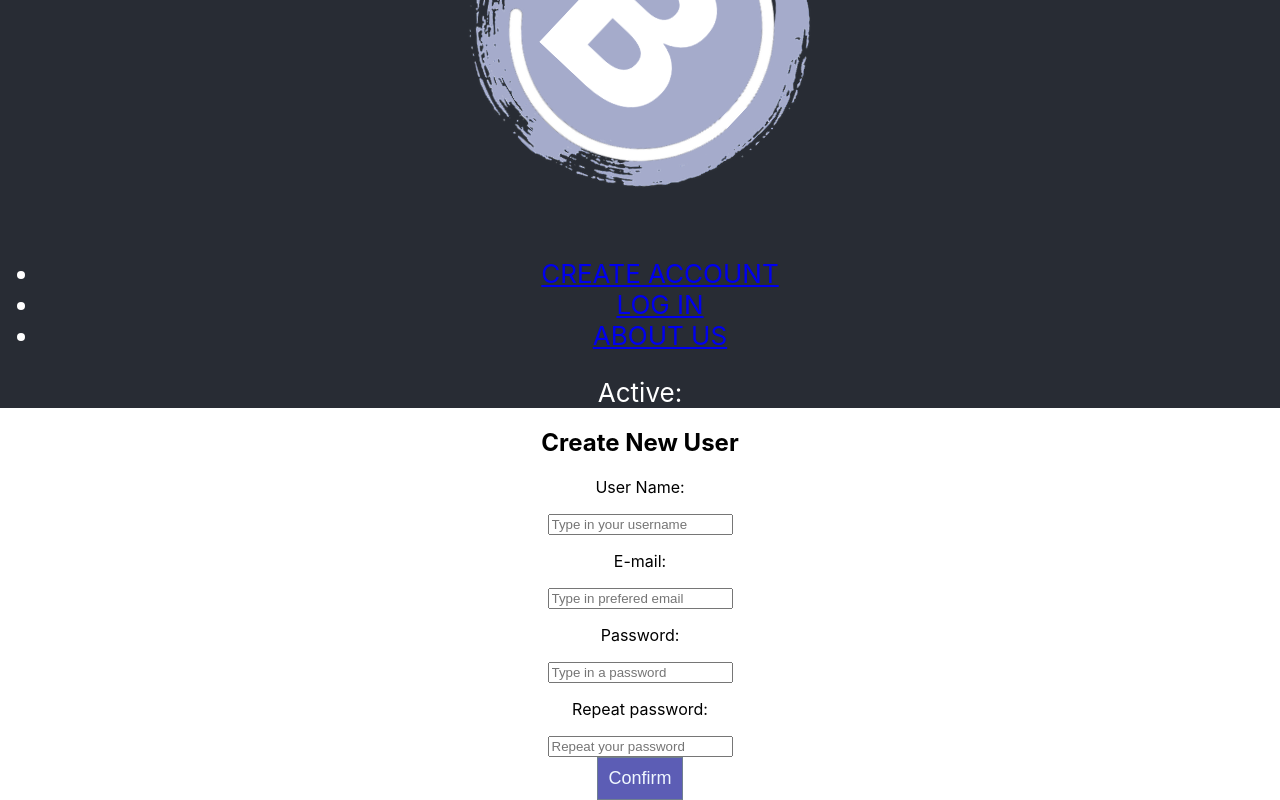
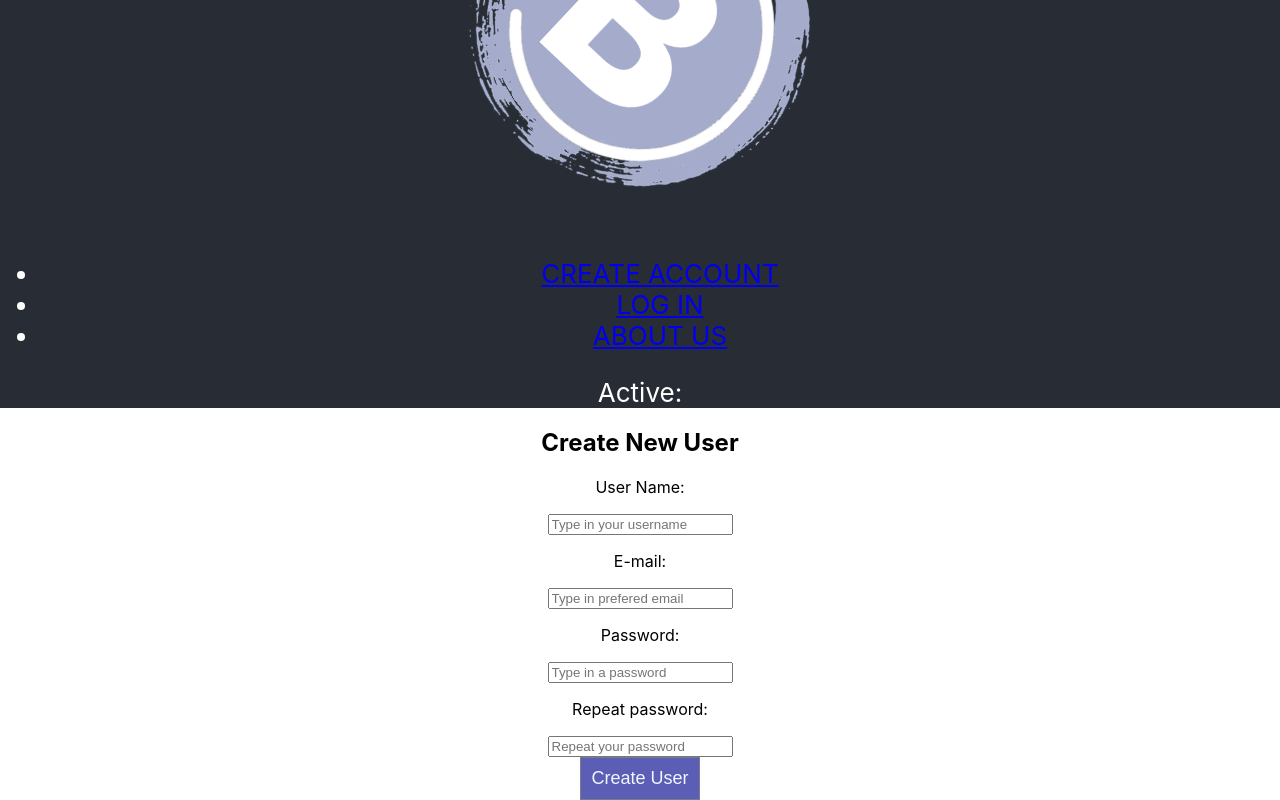
Before and after one commit to HA-ANgit/step-the-beat, a React (Create React App) app: page /CreateUser in a window 1280 px wide. Shown: the part 528-1328 px from the top of the page. Built offline with nearby package versions, Linux system fonts and the light colour scheme.

Commit message:
Update on New User Form

```diff
--- a/src/pages/CreateUserPage.jsx
+++ b/src/pages/CreateUserPage.jsx
@@ -6,6 +6,29 @@ const CreateUserPage = () => {
     const [uname, setUname] = useState('')
     const [email, setEmail] = useState('')
     const [password, setPassword] = useState('')
+
+    const createUser = (newUser) => {   //Denna metod retunerar vårt objekt
+        console.log(newUser);
+    }
+
+    const onSubmit = (e) => {   //Denna hanterar vår onSubmit och validerar samt kallar på vår createUser
+        e.preventDefault()
+        if (!uname) {
+            alert ('please add username')
+            return
+        } else if (!email) {
+            alert ('please add email')
+            return
+        } else if (!password) {
+            alert ('please add password')
+            return
+        }
+        createUser ({ uname, email, password})
+        //Efter "create user"-metoden, setState / reset av form
+        setUname('')
+        setEmail('')
+        setPassword('')
+    }
 
     return (
         <div>
@@ -17,7 +40,7 @@ const CreateUserPage = () => {
                     <h2 className={"createuser"}>Create New User</h2>
                 </div>
                 <div className="form-box">
-                    <form>
+                    <form onSubmit={onSubmit}>
                         <label htmlFor="username" className="uname">
                             <p>User Name:</p>
                             <input id="uname" value={uname} onChange={(e) => setUname(e.target.value)} type="text" placeholder="Type in your username" className={"input"}/>
@@ -34,10 +57,10 @@ const CreateUserPage = () => {
                             <p>Repeat password:</p>
                             <input id="password" type="password" placeholder="Repeat your password" className={"input"}/>
                         </label>
+                        <div>
+                            <button type="submit">Create User</button>
+                        </div>
                     </form>
-                </div>
-                <div>
-                    <button href="#">Confirm</button>
                 </div>
             </section>
         </div>
--- a/src/pages/LogInPage.jsx
+++ b/src/pages/LogInPage.jsx
@@ -11,18 +11,18 @@ const LogIn = () => {
             <div className="container">
 
                 <div className="text-block">
-                    <h2 className = "login-text">Logga in</h2>
+                    <h2 className = "login-text">Log in</h2>
                     <input text="Email" placeholder="Email"/>
                     <br/>
                     <input text="Password" placeholder="Password"/>
                     <br/>
+                    <div className={"checkbox-password-wrap"}>
+                    <input type="checkbox" id="keep-signed" name="signed-in" value="sign-in"/>
+                    <label htmlFor="keep-signed">Keep me signed in</label>
+                    </div>
                     <div className="login-button">
                         <a href="#" className="button-text">Log In</a>
                     </div>
-                    <div className={"checkbox-password-wrap"}>
-                    <input type="checkbox" id="keep-signed" name="signed-in" value="sign-in"/>
-                    <label htmlFor="keep-signed">Keep me signed in</label>
-                </div>
 
                     <h4 className="no-account">Need to create a new account?</h4>
 
--- a/src/pages/Main.jsx
+++ b/src/pages/Main.jsx
@@ -69,7 +69,7 @@ class Main extends Component {
         <main className='container'>
           <h1 className="App-title">I am Drum Machine [┐∵]┘</h1>
             <p>
-              En tempo-baserad trummaskin som är {this.handleReset.resetClicked ? 'Startad' : 'Avstängd'} {/* If-loop som kikar på state och är dynamisk */}
+              A tempo-based drum machine thats {this.handleReset.resetClicked ? 'Enabled' : 'Disabled'} {/* If-loop som kikar på state och är dynamisk */}
             </p>
               <DrumMachine/>
               <Metronome targetBPM="Här kommer BPMprops styra vår Metronom som i slutändan blir våran sequencer"/>
```
Also changed, not shown: src/components/createUserPage.js (deleted, +0 -42 lines).
